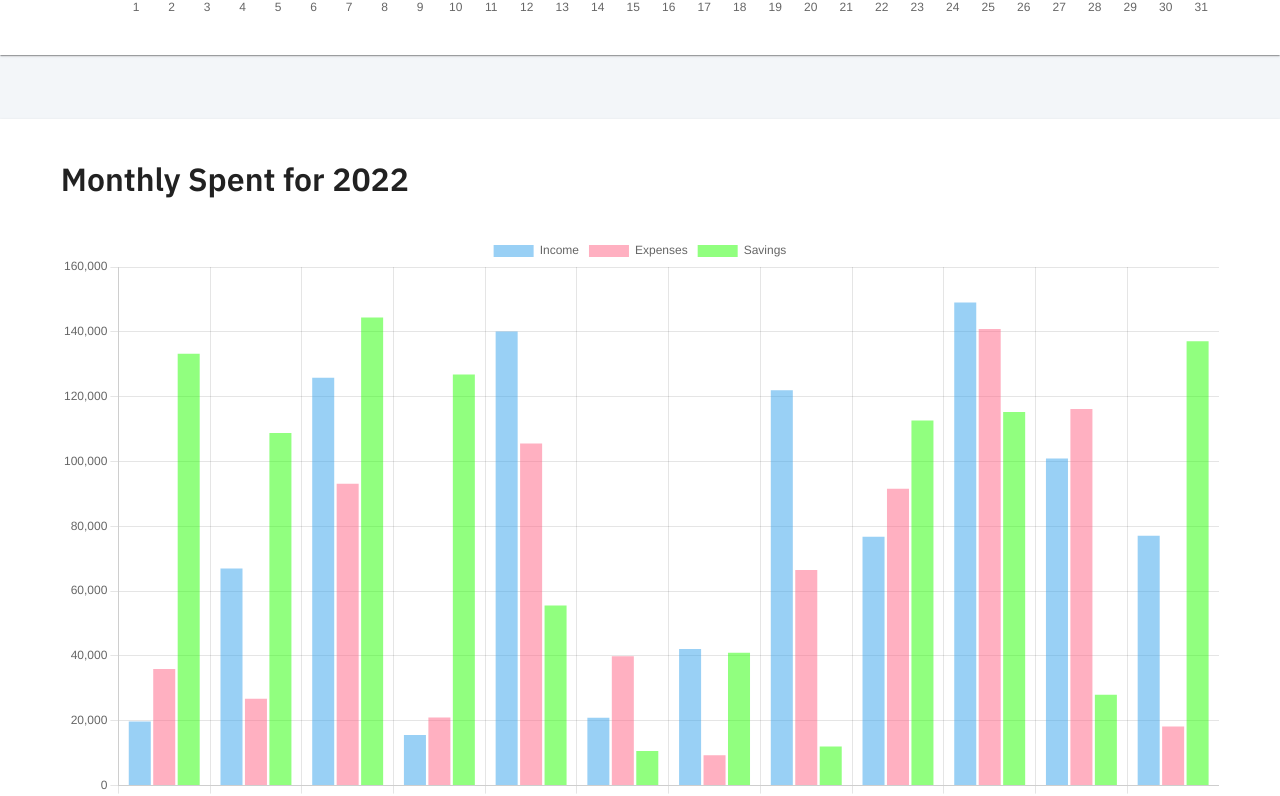
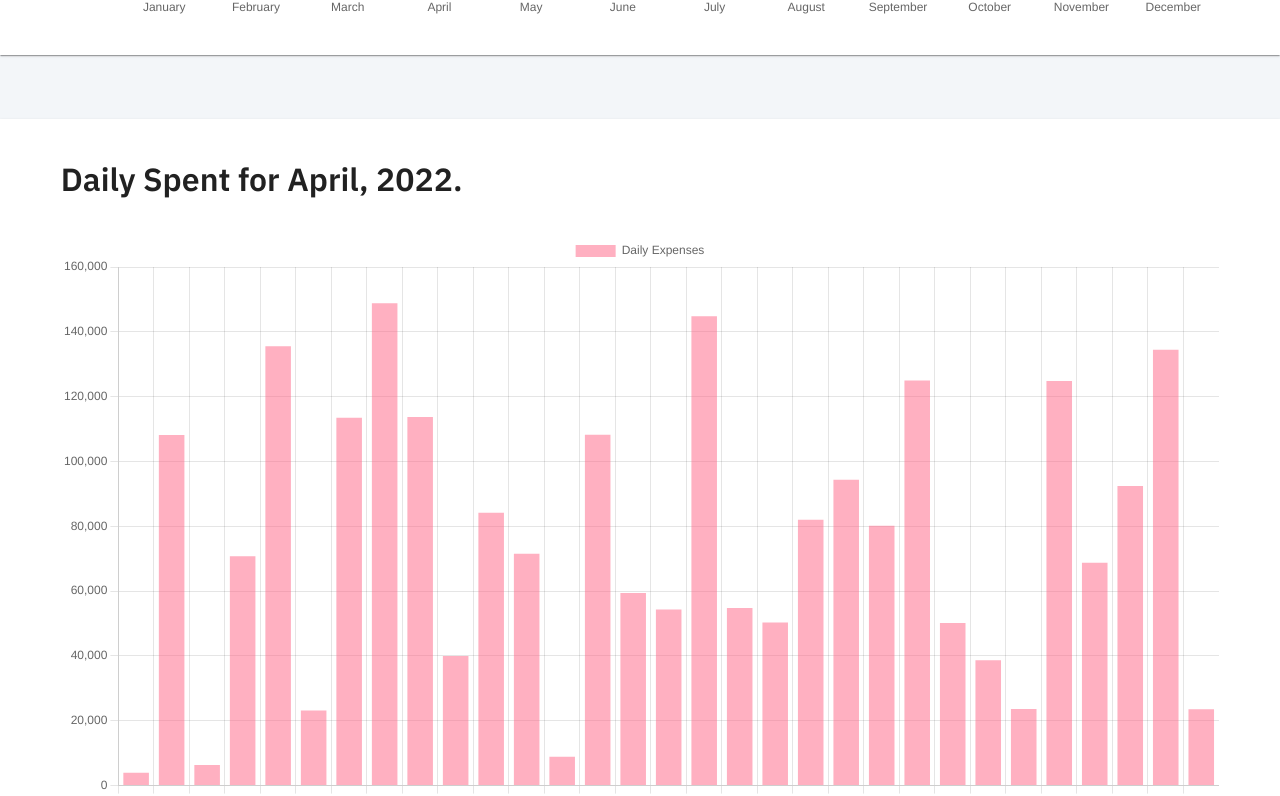
Before and after one commit to cra2ycoder/my-finance, a Next.js app: page /dashboard in a window 1280 px wide. Shown: the part 899-1695 px from the top of the page. Built offline with nearby package versions, Linux system fonts and the light colour scheme.

Commit message:
dashboard code cleaned

```diff
--- a/pages/dashboard.tsx
+++ b/pages/dashboard.tsx
@@ -1,120 +1,15 @@
 import Box from '@mui/material/Box'
-import Paper from '@mui/material/Paper'
-import Typography from '@mui/material/Typography'
 import PageTitle from '@components/PageTitle'
-import {
-  Chart as ChartJS,
-  CategoryScale,
-  LinearScale,
-  BarElement,
-  Title,
-  Tooltip,
-  Legend,
-} from 'chart.js'
-import { Bar } from 'react-chartjs-2'
+import { MonthlyChart, DailyChart } from '@components/Charts'
 import { pageItems } from '@model/config'
-
-ChartJS.register(CategoryScale, LinearScale, BarElement, Title, Tooltip, Legend)
-
-export const options = {
-  responsive: true,
-  plugins: {
-    legend: {
-      position: 'top' as const,
-    },
-  },
-}
-
-const labels = [
-  'January',
-  'February',
-  'March',
-  'April',
-  'May',
-  'June',
-  'July',
-  'August',
-  'September',
-  'October',
-  'November',
-  'December',
-]
-
-export const yearlyData = {
-  labels,
-  datasets: [
-    {
-      label: 'Income',
-      data: labels.map(() => Math.random() * 150000),
-      backgroundColor: 'rgba(53, 162, 235, 0.5)',
-    },
-    {
-      label: 'Expenses',
-      data: labels.map(() => Math.random() * 150000),
-      backgroundColor: 'rgba(255, 99, 132, 0.5)',
-    },
-    {
-      label: 'Savings',
-      data: labels.map(() => Math.random() * 150000),
-      backgroundColor: 'rgb(36 255 0 / 50%)',
-    },
-  ],
-}
-
-const dates = [
-  1, 2, 3, 4, 5, 6, 7, 8, 9, 10, 11, 12, 13, 14, 15, 16, 17, 18, 19, 20, 21, 22,
-  23, 24, 25, 26, 27, 28, 29, 30, 31,
-]
-
-const monthlyData = {
-  labels: dates,
-  datasets: [
-    {
-      label: 'Daily Expenses',
-      data: dates.map(() => Math.random() * 150000),
-      backgroundColor: 'rgba(255, 99, 132, 0.5)',
-    },
-  ],
-}
-
-function Chart(props: any) {
-  return (
-    <Paper
-      elevation={1}
-      sx={{
-        padding: '3% 5%',
-        marginBottom: '4rem',
-        marginLeft: '-2rem',
-        marginRight: '-2rem',
-        borderRadius: 0,
-      }}
-    >
-      <Typography
-        sx={{
-          width: '100%',
-          fontWeight: 600,
-          fontSize: '2rem',
-          marginBottom: '2rem',
-        }}
-      >
-        {props.title}
-      </Typography>
-      {props.children}
-    </Paper>
-  )
-}
 
 function Dashboard() {
   return (
     <Box>
       <PageTitle {...pageItems.dashboard} />
       <Box>
-        <Chart title="Daily Spent for April, 2022.">
-          <Bar options={options} data={monthlyData} />
-        </Chart>
-        <Chart title=" Monthly Spent for 2022">
-          <Bar options={options} data={yearlyData} />
-        </Chart>
+        <MonthlyChart />
+        <DailyChart />
       </Box>
     </Box>
   )
```
